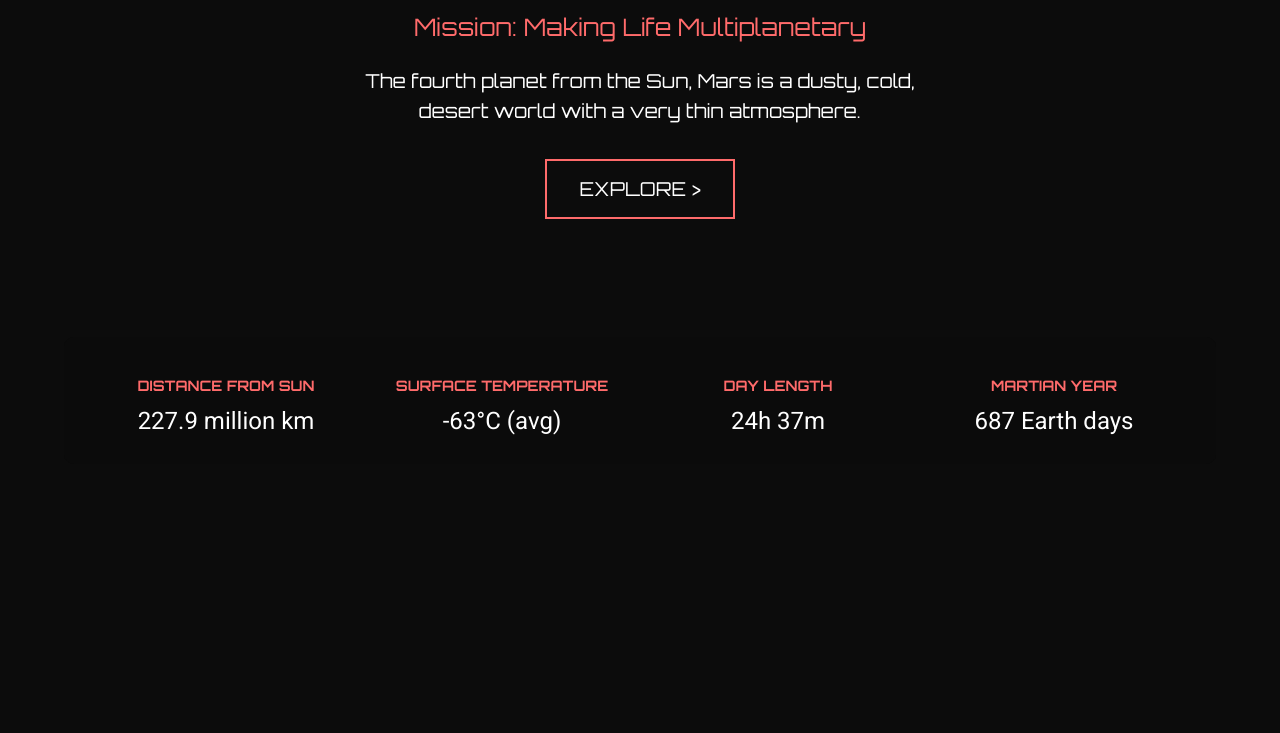
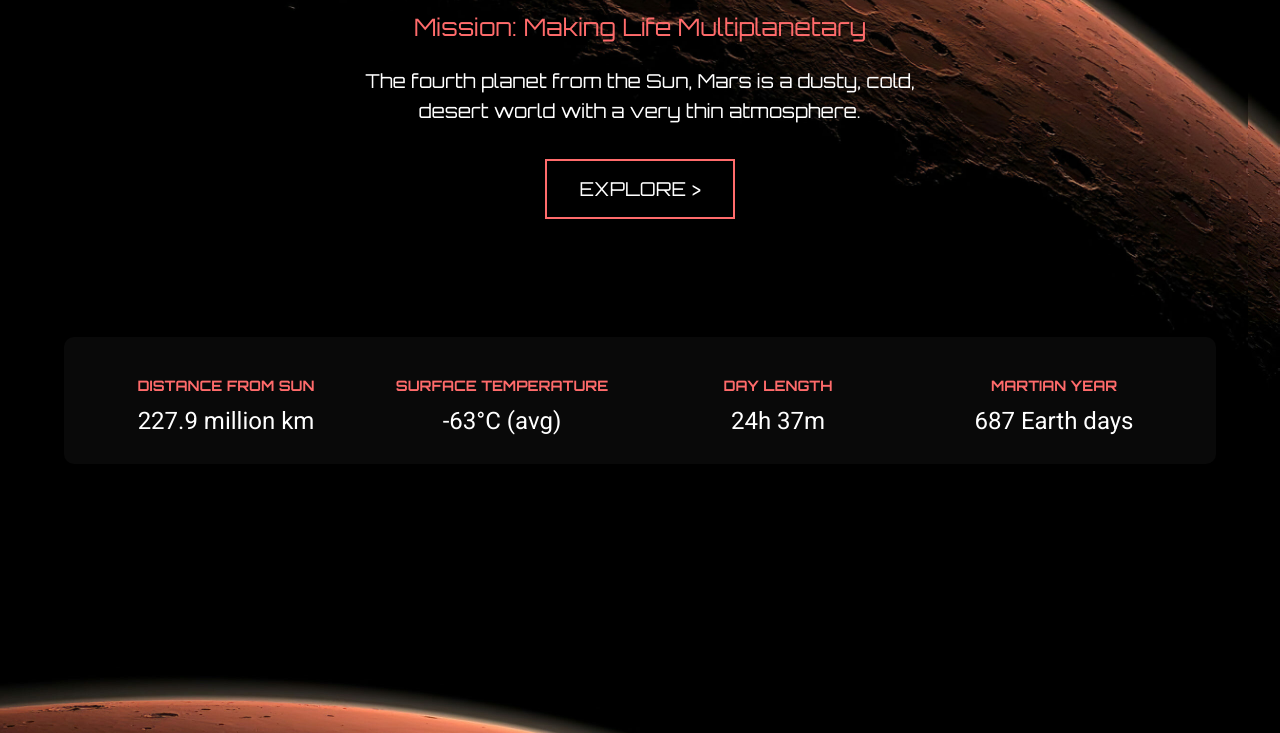
Before and after one commit to KhanyiiK/EXAM_IM, a plain HTML site: page index.html in a window 1280 px wide. Shown: the part 460-1193 px from the top of the page. Drawn offline with nearby package versions, Linux system fonts and the light colour scheme; the site is published under a folder, as on GitHub Pages, so addresses that start at the root find nothing.

Commit message:
PUSH FIVE

```diff
--- a/style1.css
+++ b/style1.css
@@ -137,7 +137,7 @@ section {
 /* Home section styles */
 #home {
   /* Updated to reference from root directory */
-  background-image: url("/mars-bg1.png");
+  background-image: url("mars-bg1.png");
   /* Fallback background color */
   background-color: #0c0c0c;
   background-size: cover;
```
